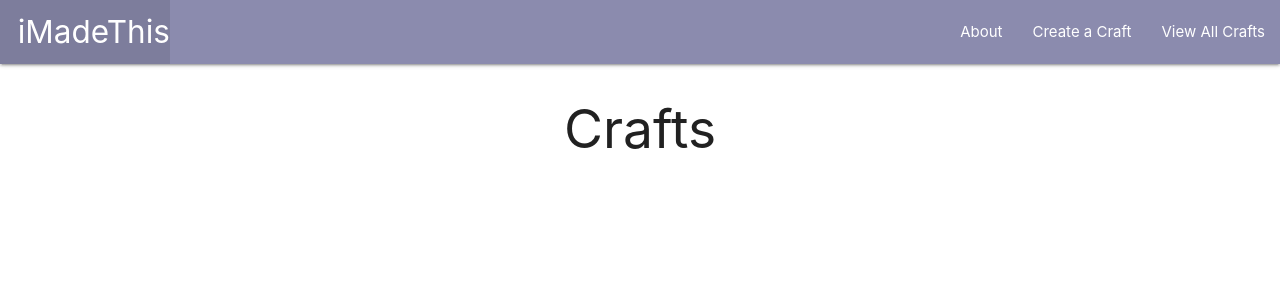
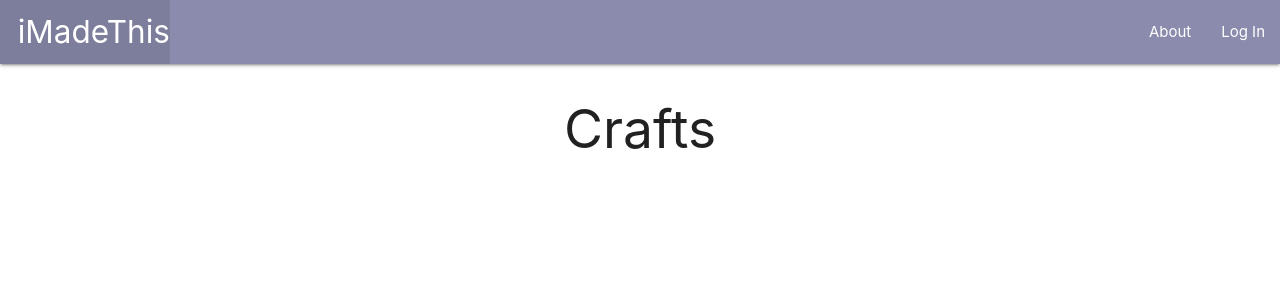
Before and after one commit to StavonJoy/iMadeThis, a Django app: page /crafts/ in a window 1280 px wide. Shown: the top 300 px of the page. Run offline with Django 3.2, Linux system fonts and the light colour scheme; data that the repository does not hold is empty.

Commit message:
Assigns craft to user during creation

```diff
--- a/imadethis/settings.py
+++ b/imadethis/settings.py
@@ -131,3 +131,5 @@ USE_TZ = True
 STATIC_URL = '/static/'
 
 LOGIN_REDIRECT_URL = '/crafts/'
+
+LOGOUT_REDIRECT_URL = '/'
--- a/main_app/templates/base.html
+++ b/main_app/templates/base.html
@@ -19,8 +19,13 @@
         </ul>
         <ul class="right">
           <li><a href="{% url 'about' %}">About</a></li>
-          <li><a href="{% url 'crafts_create' %}">Create a Craft</a></li>
-          <li><a href="{% url 'index' %}">View All Crafts</a></li>
+          {% if user.is_authenticated %}
+            <li><a href="{% url 'crafts_create' %}">Create a Craft</a></li>
+            <li><a href="{% url 'index' %}">View All Crafts</a></li>
+            <li><a href="{% url 'logout' %}">Log out</a></li>
+          {% else %}
+            <li><a href="{% url 'login' %}">Log In</a></li>
+          {% endif %}
         </ul>
       </div>
     </nav>
--- a/main_app/templates/crafts/detail.html
+++ b/main_app/templates/crafts/detail.html
@@ -14,7 +14,7 @@
     <br>
     <p>Description: {{ craft.description }}</p>
     <br>
-    <p>Made by {{ craft.user }}</p>
+    <p class="center-align">Made by: {{ craft.user }}</p>
   </div>
   {% for photo in craft.photo_set.all %}
     <img class="responsive-img card-panel" src="{{photo.url}}">
--- a/main_app/templates/crafts/index.html
+++ b/main_app/templates/crafts/index.html
@@ -15,7 +15,7 @@
           <p>Time to make: {{ craft.hours }} hours</p>
         {% endif %}
         <p>Description: {{ craft.description }}</p>
-        <p class="right-align">Made by {{ craft.user }}</p>
+        <p class="center-align">Made by: {{ craft.user }}</p>
       </div>
     </a>
   </div>
--- a/main_app/views.py
+++ b/main_app/views.py
@@ -24,8 +24,12 @@ def crafts_detail(request, craft_id):
 
 class CraftCreate(CreateView):
   model = Craft
-  fields = '__all__'
+  fields = ['name', 'type', 'hours', 'description']
   success_url= '/crafts/'
+
+  def form_valid(self, form):
+    form.instance.user = self.request.user
+    return super().form_valid(form)
 
 class CraftUpdate(UpdateView):
   model = Craft
```
